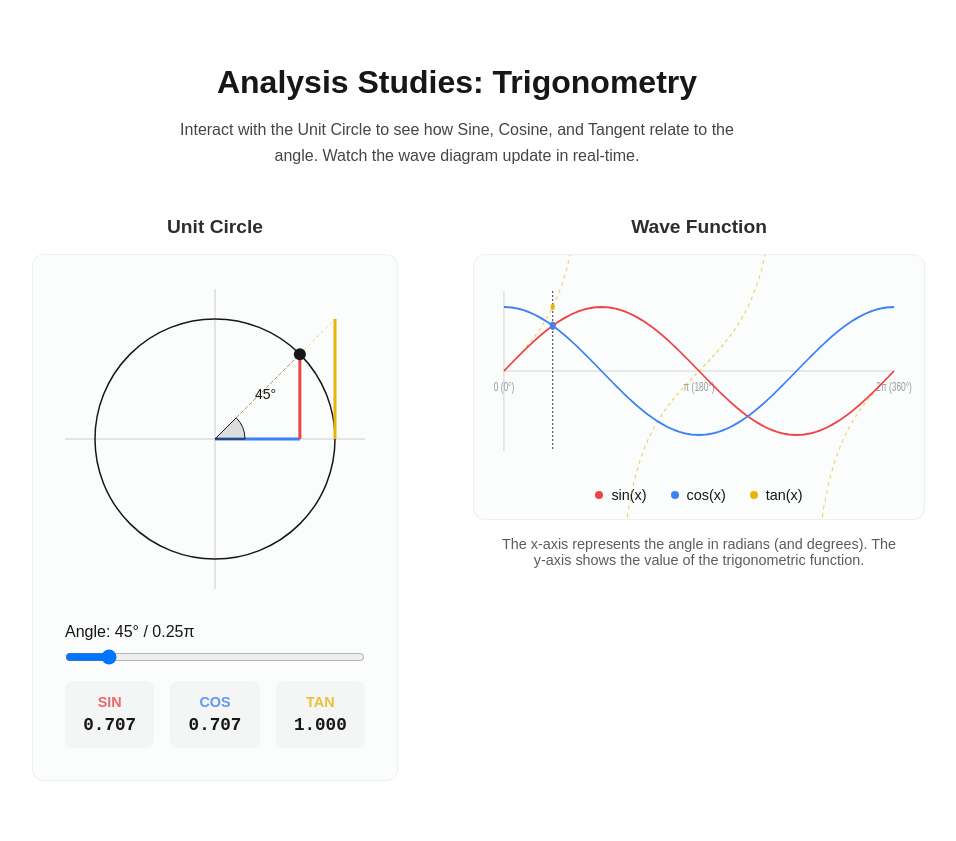
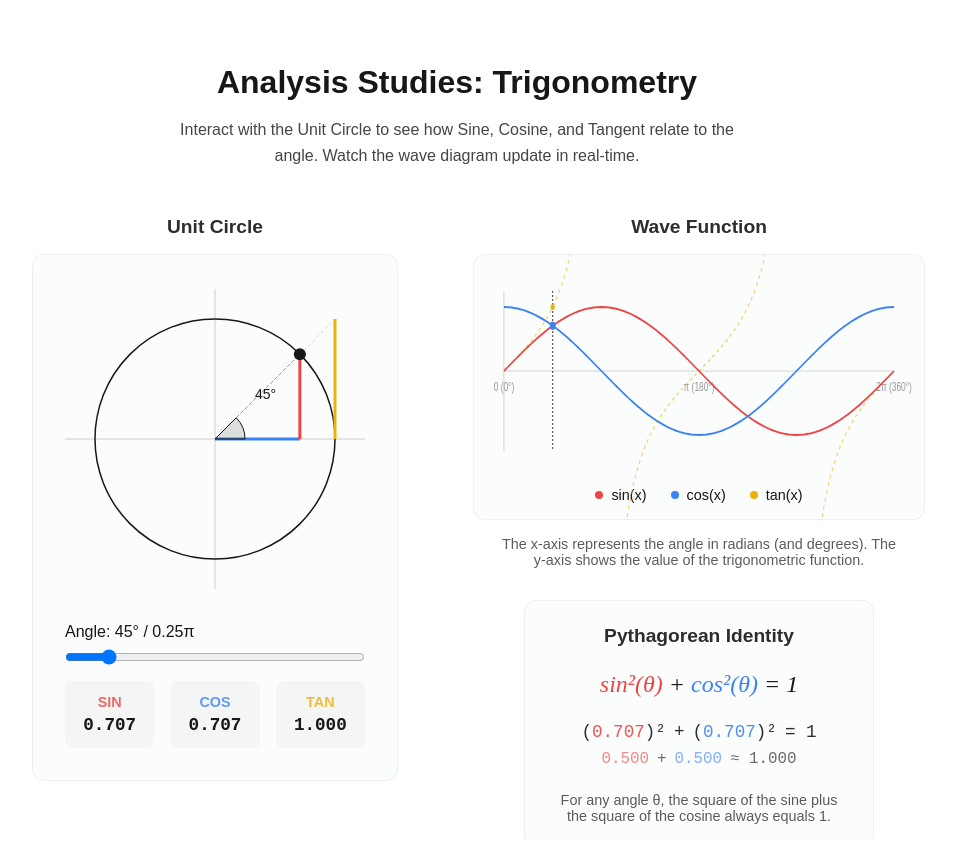
Before and after one commit to aimszai/ANAF, a Next.js app: page / in a window 1280 px wide. Shown: the top 841 px of the page, without its empty margins (183-1139 px from the left). Built offline with nearby package versions, Linux system fonts and the light colour scheme.

Commit message:
Add Pythagorean Identity display

```diff
--- a/src/app/page.tsx
+++ b/src/app/page.tsx
@@ -3,6 +3,7 @@
 import { useState } from 'react';
 import UnitCircle from '@/components/UnitCircle';
 import WaveDiagram from '@/components/WaveDiagram';
+import PythagoreanIdentity from '@/components/PythagoreanIdentity';
 
 export default function Home() {
   const [angle, setAngle] = useState(Math.PI / 4);
@@ -36,8 +37,10 @@ export default function Home() {
           <UnitCircle angle={angle} onAngleChange={setAngle} />
         </div>
 
-        {/* Wave Diagram Section */}
-        <div style={{ display: 'flex', flexDirection: 'column', gap: '1rem', alignItems: 'center' }}>
+        {/* Wave Diagram & Identity Section */}
+        <div style={{ display: 'flex', flexDirection: 'column', gap: '2rem', alignItems: 'center' }}>
+
+          <div style={{ display: 'flex', flexDirection: 'column', gap: '1rem', alignItems: 'center', width: '100%' }}>
             <h2 style={{ fontSize: '1.2rem', opacity: 0.9 }}>Wave Function</h2>
             <div style={{ width: '100%' }}>
               <WaveDiagram angle={angle} />
@@ -45,6 +48,10 @@ export default function Home() {
             <p style={{ fontSize: '0.9rem', opacity: 0.7, textAlign: 'center', maxWidth: '400px' }}>
               The x-axis represents the angle in radians (and degrees). The y-axis shows the value of the trigonometric function.
             </p>
+          </div>
+
+          <PythagoreanIdentity angle={angle} />
+
         </div>
       </div>
 
--- /dev/null
+++ b/src/components/PythagoreanIdentity.module.css
@@ -0,0 +1,48 @@
+.container {
+    background: rgba(var(--card-rgb), 0.05);
+    border-radius: 12px;
+    border: 1px solid rgba(var(--card-border-rgb), 0.1);
+    padding: 1.5rem;
+    display: flex;
+    flex-direction: column;
+    gap: 1rem;
+    align-items: center;
+    text-align: center;
+}
+
+.formula {
+    font-family: 'Times New Roman', Times, serif;
+    font-style: italic;
+    font-size: 1.5rem;
+    margin-bottom: 0.5rem;
+}
+
+.substitution {
+    font-family: monospace;
+    font-size: 1.1rem;
+    opacity: 0.9;
+    display: flex;
+    flex-direction: column;
+    gap: 0.5rem;
+    align-items: center;
+}
+
+.calculation {
+    display: flex;
+    align-items: center;
+    gap: 0.5rem;
+    flex-wrap: wrap;
+    justify-content: center;
+}
+
+.sin {
+    color: #ef4444;
+}
+
+.cos {
+    color: #3b82f6;
+}
+
+.result {
+    font-weight: bold;
+}
--- /dev/null
+++ b/src/components/PythagoreanIdentity.tsx
@@ -0,0 +1,49 @@
+"use client";
+
+import styles from './PythagoreanIdentity.module.css';
+
+interface PythagoreanIdentityProps {
+    angle: number;
+}
+
+export default function PythagoreanIdentity({ angle }: PythagoreanIdentityProps) {
+    const sinVal = Math.sin(angle);
+    const cosVal = Math.cos(angle);
+
+    const sinSq = (sinVal * sinVal).toFixed(3);
+    const cosSq = (cosVal * cosVal).toFixed(3);
+
+    // Format standard values for display
+    const sinDisplay = sinVal.toFixed(3);
+    const cosDisplay = cosVal.toFixed(3);
+
+    return (
+        <div className={styles.container}>
+            <h2 style={{ fontSize: '1.2rem', opacity: 0.9, marginBottom: '0.5rem' }}>Pythagorean Identity</h2>
+
+            <div className={styles.formula}>
+                <span className={styles.sin}>sin²(θ)</span> + <span className={styles.cos}>cos²(θ)</span> = 1
+            </div>
+
+            <div className={styles.substitution}>
+                <div className={styles.calculation}>
+                    <span>(<span className={styles.sin}>{sinDisplay}</span>)²</span>
+                    <span>+</span>
+                    <span>(<span className={styles.cos}>{cosDisplay}</span>)²</span>
+                    <span>= 1</span>
+                </div>
+
+                <div className={styles.calculation} style={{ opacity: 0.7, fontSize: '0.9em' }}>
+                    <span className={styles.sin}>{sinSq}</span>
+                    <span>+</span>
+                    <span className={styles.cos}>{cosSq}</span>
+                    <span>≈ 1.000</span>
+                </div>
+            </div>
+
+            <p style={{ fontSize: '0.9rem', opacity: 0.7, marginTop: '0.5rem', maxWidth: '300px' }}>
+                For any angle θ, the square of the sine plus the square of the cosine always equals 1.
+            </p>
+        </div>
+    );
+}
```
Lines whose indentation alone changed are shown as unchanged.
